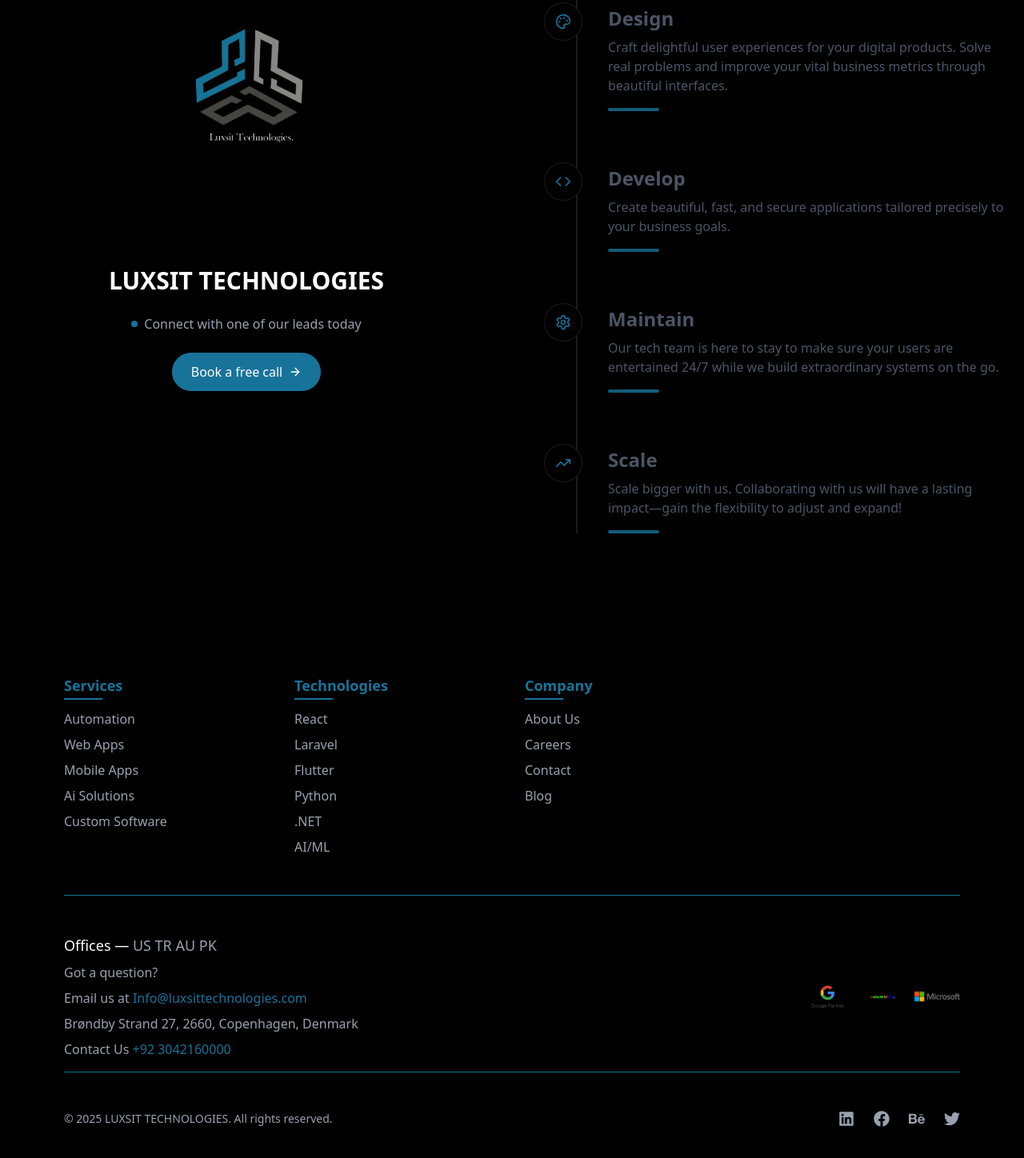
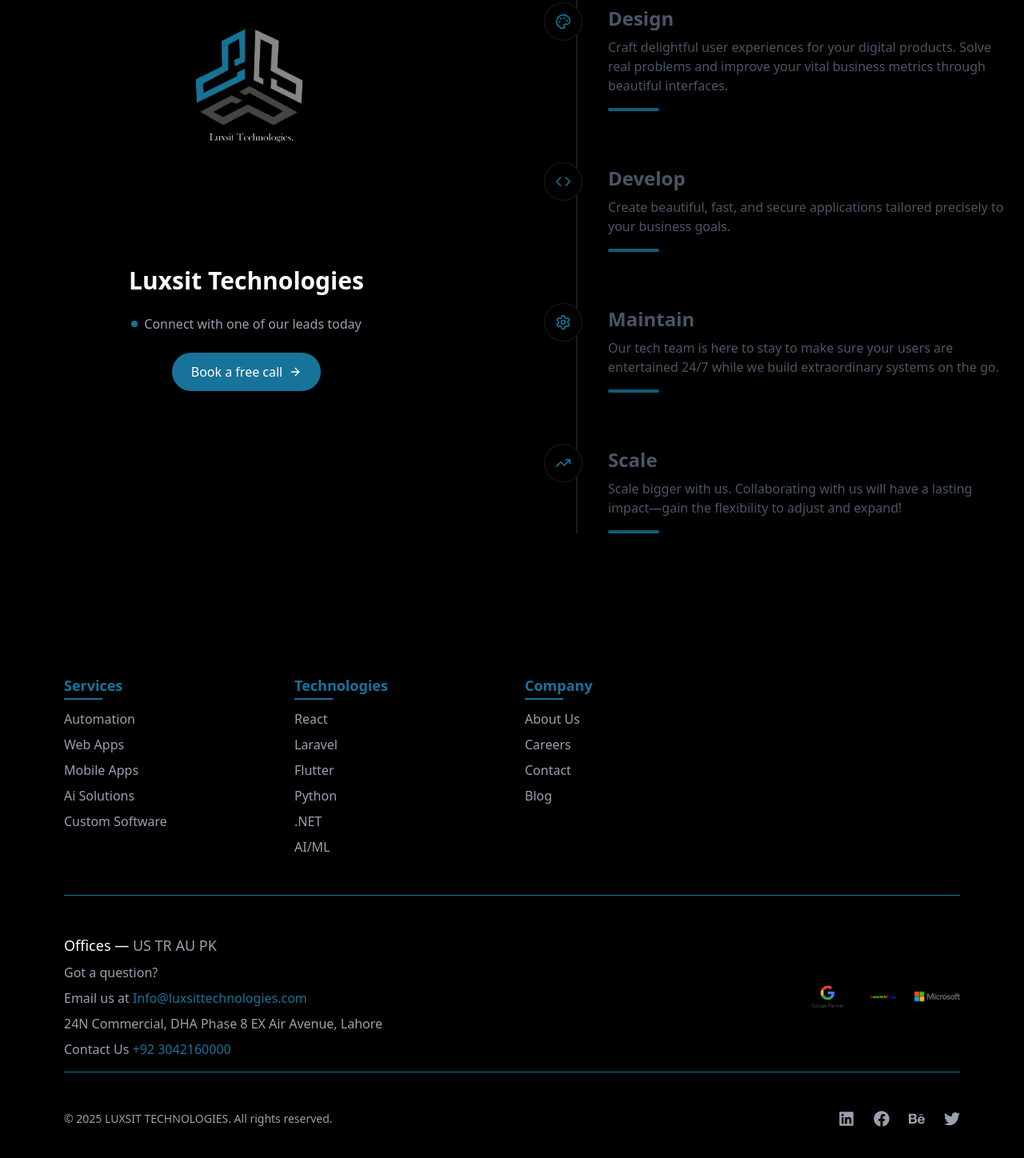
Before and after one commit to LuxsitTechnologies/LT-web, a React (Vite) app: page / in a window 1280 px wide. Shown: the part 4648-6096 px from the top of the page at 80% size. Built offline with nearby package versions, Linux system fonts and the light colour scheme.

Commit message:
new commit

```diff
--- a/src/components/Footer.jsx
+++ b/src/components/Footer.jsx
@@ -97,7 +97,7 @@ const Footer = () => {
               Info@luxsittechnologies.com
                 <span className="absolute left-0 bottom-0 w-0 h-0.5 bg-blue-500 transition-all duration-300 group-hover:w-full" style={{ backgroundColor: '#177399' }}></span>
               </span></p>
-              <p>Brøndby Strand 27, 2660, Copenhagen, Denmark</p>
+              <p>24N Commercial, DHA Phase 8 EX Air Avenue, Lahore</p>
               <p>Contact Us <span className="text-blue-500 hover:underline cursor-pointer relative group" style={{ color: '#177399' }}>
               +92 3042160000
                 <span className="absolute left-0 bottom-0 w-0 h-0.5 bg-blue-500 transition-all duration-300 group-hover:w-full" style={{ backgroundColor: '#177399' }}></span>
--- a/src/components/ProfileTimeline.jsx
+++ b/src/components/ProfileTimeline.jsx
@@ -99,7 +99,7 @@ export default function ProfileTimeline() {
                 className="rounded-2xl w-full max-w-sm mx-auto"
               />
               <h3 className="text-2xl md:text-3xl font-bold text-white text-center">
-                LUXSIT TECHNOLOGIES
+                Luxsit Technologies
               </h3>
               <div className="flex items-center gap-2 justify-center">
                 <div className="w-2 h-2 bg-[#177399] rounded-full" />
```
